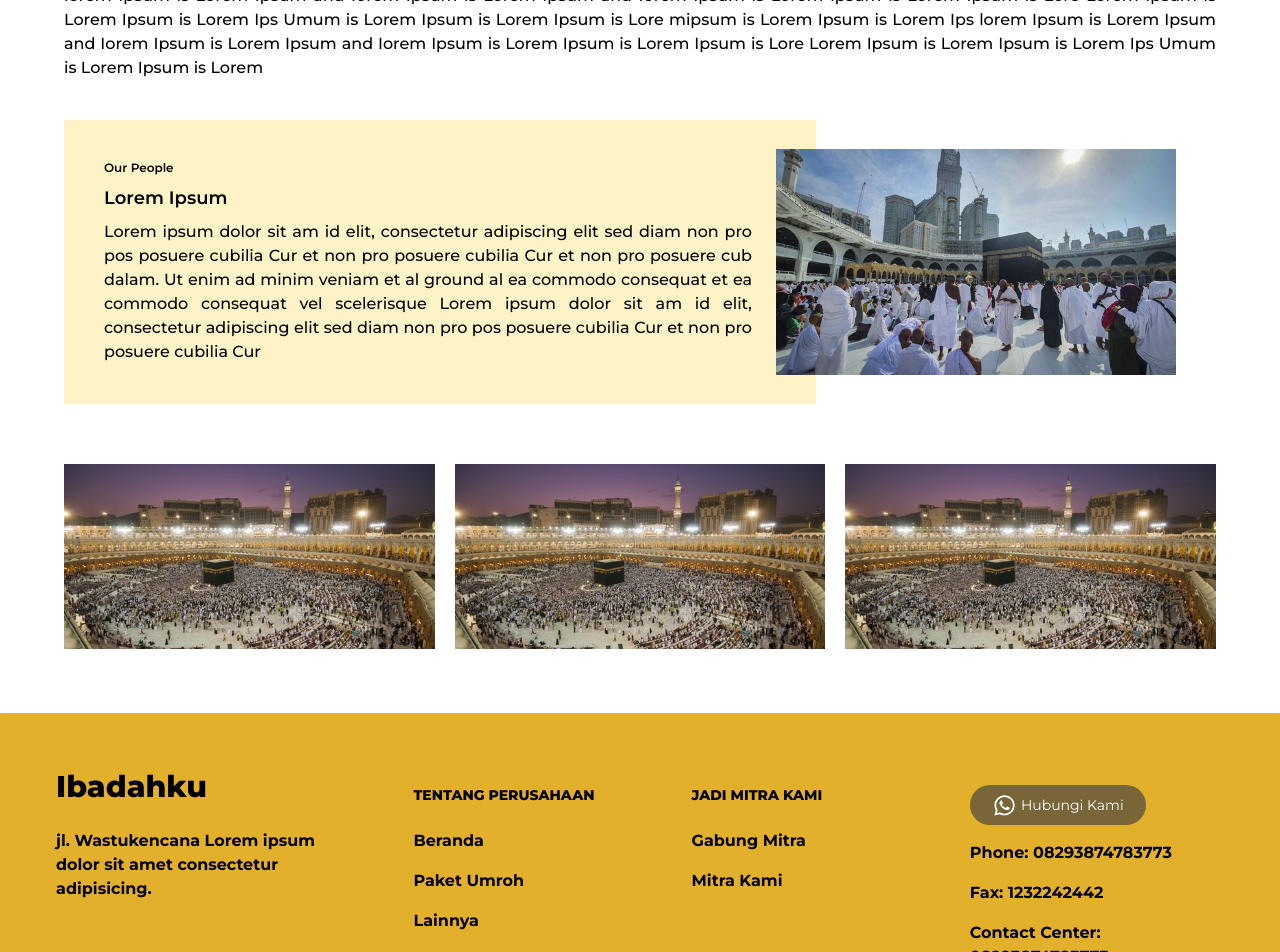
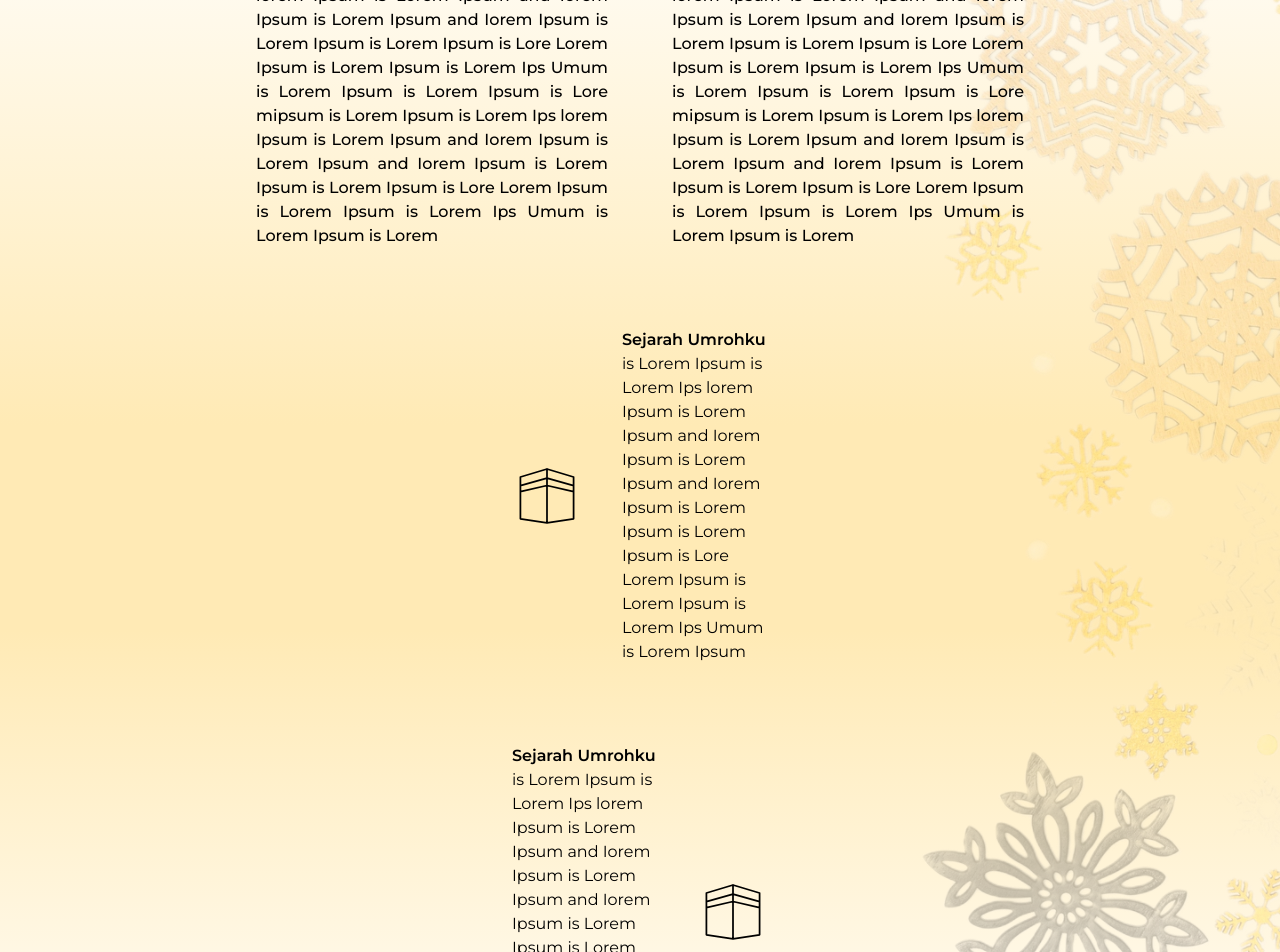
Before and after one commit to fikriymnn/umr-web, a Next.js app: page /tentangKami in a window 1280 px wide. Shown: the part 220-1172 px from the top of the page. Built offline with nearby package versions, Linux system fonts and the light colour scheme; no server answers.

Commit message:
bintang dan perbaikan

```diff
--- a/src/app/package/page.jsx
+++ b/src/app/package/page.jsx
@@ -11,7 +11,7 @@ async function GetDataPaket() {
   let data;
   try {
     const res = await axios.get(
-      "http://localhost:5000/api/paket?skip=9&limit=15"
+      "http://localhost:5000/api/paket?skip=0&limit=15"
     );
     data = res.data.data;
   } catch (error) {
@@ -19,8 +19,10 @@ async function GetDataPaket() {
   }
   return data;
 }
+
 async function Package() {
   const DataPaket = await GetDataPaket();
+
   return (
     <div className="bg pb-10">
       <FilterPackages />
--- a/src/app/tentangKami/page.jsx
+++ b/src/app/tentangKami/page.jsx
@@ -1,67 +1,91 @@
 import React from "react";
 import Image from "next/image";
+import MultipleCarousel from "@/components/Homepage/multipleCarousel";
 function TentangKami() {
   return (
-    <div className=" md:mx-16 mx-5 mb-16">
-      <div className=" flex flex-col  w-full text-center mt-10">
+    <div className="bg">
+      <div className=" bg-image-container ">
+        <div className=" md:mx-64 mx-5 mb-16 ">
+          <div className=" flex flex-col  w-full text-center mt-10 ">
             <p className=" text-sm font-semibold">Misi Kami</p>
             <p className="md:text-3xl text-lg font-bold mt-1 mb-6">
               Membuat Ibadah Lebih Modern dan Praktis
             </p>
+            <div className="grid md:grid-cols-2 grid-cols-1 gap-3 md:gap-16">
               <p className="md:text-base text-xs  text-justify font-medium">
-          lorem Ipsum is Lorem Ipsum and Iorem Ipsum is Lorem Ipsum and Iorem
-          Ipsum is Lorem Ipsum is Lorem Ipsum is Lore Lorem Ipsum is Lorem Ipsum
-          is Lorem Ips Umum is Lorem Ipsum is Lorem Ipsum is Lore mipsum is
-          Lorem Ipsum is Lorem Ips lorem Ipsum is Lorem Ipsum and Iorem Ipsum is
-          Lorem Ipsum and Iorem Ipsum is Lorem Ipsum is Lorem Ipsum is Lore
-          Lorem Ipsum is Lorem Ipsum is Lorem Ips Umum is Lorem Ipsum is Lorem
-
+                lorem Ipsum is Lorem Ipsum and Iorem Ipsum is Lorem Ipsum and
+                Iorem Ipsum is Lorem Ipsum is Lorem Ipsum is Lore Lorem Ipsum is
+                Lorem Ipsum is Lorem Ips Umum is Lorem Ipsum is Lorem Ipsum is
+                Lore mipsum is Lorem Ipsum is Lorem Ips lorem Ipsum is Lorem
+                Ipsum and Iorem Ipsum is Lorem Ipsum and Iorem Ipsum is Lorem
+                Ipsum is Lorem Ipsum is Lore Lorem Ipsum is Lorem Ipsum is Lorem
+                Ips Umum is Lorem Ipsum is Lorem
+              </p>
+              <p className="md:text-base text-xs  text-justify font-medium">
+                lorem Ipsum is Lorem Ipsum and Iorem Ipsum is Lorem Ipsum and
+                Iorem Ipsum is Lorem Ipsum is Lorem Ipsum is Lore Lorem Ipsum is
+                Lorem Ipsum is Lorem Ips Umum is Lorem Ipsum is Lorem Ipsum is
+                Lore mipsum is Lorem Ipsum is Lorem Ips lorem Ipsum is Lorem
+                Ipsum and Iorem Ipsum is Lorem Ipsum and Iorem Ipsum is Lorem
+                Ipsum is Lorem Ipsum is Lore Lorem Ipsum is Lorem Ipsum is Lorem
+                Ips Umum is Lorem Ipsum is Lorem
               </p>
             </div>
-      <div className="mt-5 md:flex w-full">
-        <div className="bg-amber-100  my-5 py-10 pl-10 pr-16 ">
-          <p className="text-xs font-semibold">Our People</p>
-          <p className="text-lg font-semibold my-2">Lorem Ipsum</p>
-          <p className="md:text-base text-sm text-justify font-medium">
-            Lorem ipsum dolor sit am id elit, consectetur adipiscing elit sed
-            diam non pro pos posuere cubilia Cur et non pro posuere cubilia Cur
-            et non pro posuere cub dalam. Ut enim ad minim veniam et al ground
-            al ea commodo consequat et ea commodo consequat vel scelerisque
-            Lorem ipsum dolor sit am id elit, consectetur adipiscing elit sed
-            diam non pro pos posuere cubilia Cur et non pro posuere cubilia Cur
+          </div>
 
-          </p>
+          <div className="md:flex gap-10 mt-20 md:mx-64 ">
+            <div className="my-auto ">
+              <svg
+                width="70"
+                height="70"
+                viewBox="0 0 80 80"
+                fill="none"
+                xmlns="http://www.w3.org/2000/svg"
+              >
+                <path
+                  d="M39.9999 70.8333L70.3899 66.075V18.3017L39.9999 9.16666M39.9999 70.8333V9.16666M39.9999 70.8333L9.60986 66.075V18.3017L39.9999 9.16666M70.3882 28.2L39.9999 19.635L9.60986 28.2M70.3882 35.0517L39.9999 28.01L9.60986 35.0517"
+                  stroke="black"
+                  strokeWidth="2"
+                  strokeLinecap="round"
+                  strokeLinejoin="round"
+                />
+              </svg>
             </div>
-        <Image
-          src={"/assets/images/cs-1.jpeg"}
-          alt=""
-          width={400}
-          height={100}
-          className="mx-auto md:-translate-x-10 my-auto"
+            <div className="my-auto">
+              <p className="font-semibold">Sejarah Umrohku</p>
+              is Lorem Ipsum is Lorem Ips lorem Ipsum is Lorem Ipsum and Iorem
+              Ipsum is Lorem Ipsum and Iorem Ipsum is Lorem Ipsum is Lorem Ipsum
+              is Lore Lorem Ipsum is Lorem Ipsum is Lorem Ips Umum is Lorem
+              Ipsum
+            </div>
+          </div>
+          <div className="flex gap-10 mt-20 md:mx-64">
+            <div className="my-auto">
+              <p className="font-semibold">Sejarah Umrohku</p>
+              is Lorem Ipsum is Lorem Ips lorem Ipsum is Lorem Ipsum and Iorem
+              Ipsum is Lorem Ipsum and Iorem Ipsum is Lorem Ipsum is Lorem Ipsum
+              is Lore Lorem Ipsum is Lorem Ipsum is Lorem Ips Umum is Lorem
+              Ipsum
+            </div>
+            <div className="my-auto ">
+              <svg
+                width="70"
+                height="70"
+                viewBox="0 0 80 80"
+                fill="none"
+                xmlns="http://www.w3.org/2000/svg"
+              >
+                <path
+                  d="M39.9999 70.8333L70.3899 66.075V18.3017L39.9999 9.16666M39.9999 70.8333V9.16666M39.9999 70.8333L9.60986 66.075V18.3017L39.9999 9.16666M70.3882 28.2L39.9999 19.635L9.60986 28.2M70.3882 35.0517L39.9999 28.01L9.60986 35.0517"
+                  stroke="black"
+                  strokeWidth="2"
+                  strokeLinecap="round"
+                  strokeLinejoin="round"
                 />
+              </svg>
             </div>
-      <div className="grid md:grid-cols-3 grid-cols-2 gap-5  mt-10 ">
-        <Image
-          src={"/assets/images/cs-2.jpg"}
-          alt=""
-          width={400}
-          height={100}
-          className="mx-auto "
-        />
-        <Image
-          src={"/assets/images/cs-2.jpg"}
-          alt=""
-          width={400}
-          height={100}
-          className="mx-auto "
-        />
-        <Image
-          src={"/assets/images/cs-2.jpg"}
-          alt=""
-          width={400}
-          height={100}
-          className="mx-auto "
-        />
+          </div>
+        </div>
       </div>
     </div>
   );
```
Also changed, not shown: src/components/mitraCard.jsx (+38 -41 lines). Lines whose indentation alone changed are shown as unchanged.
